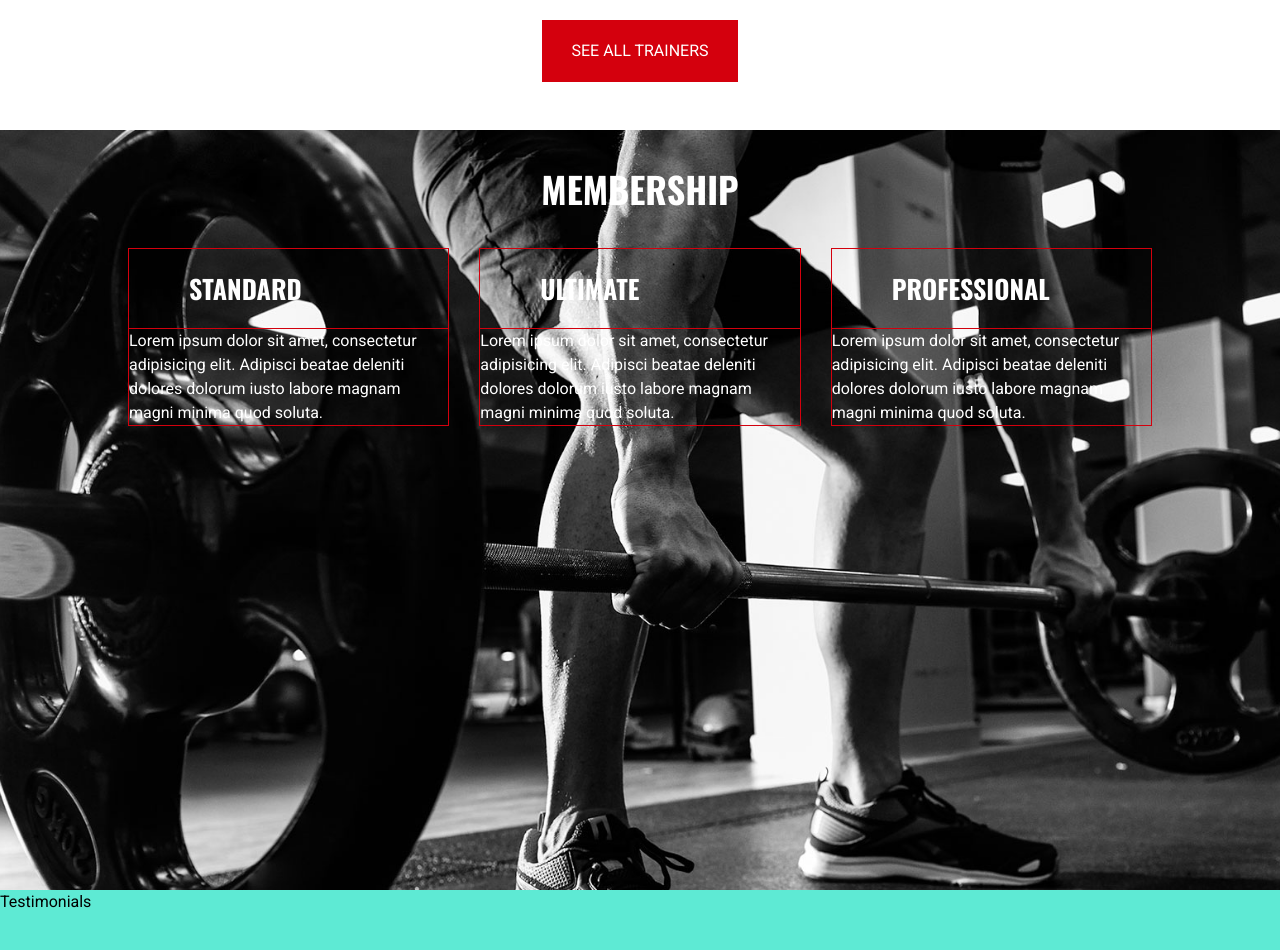
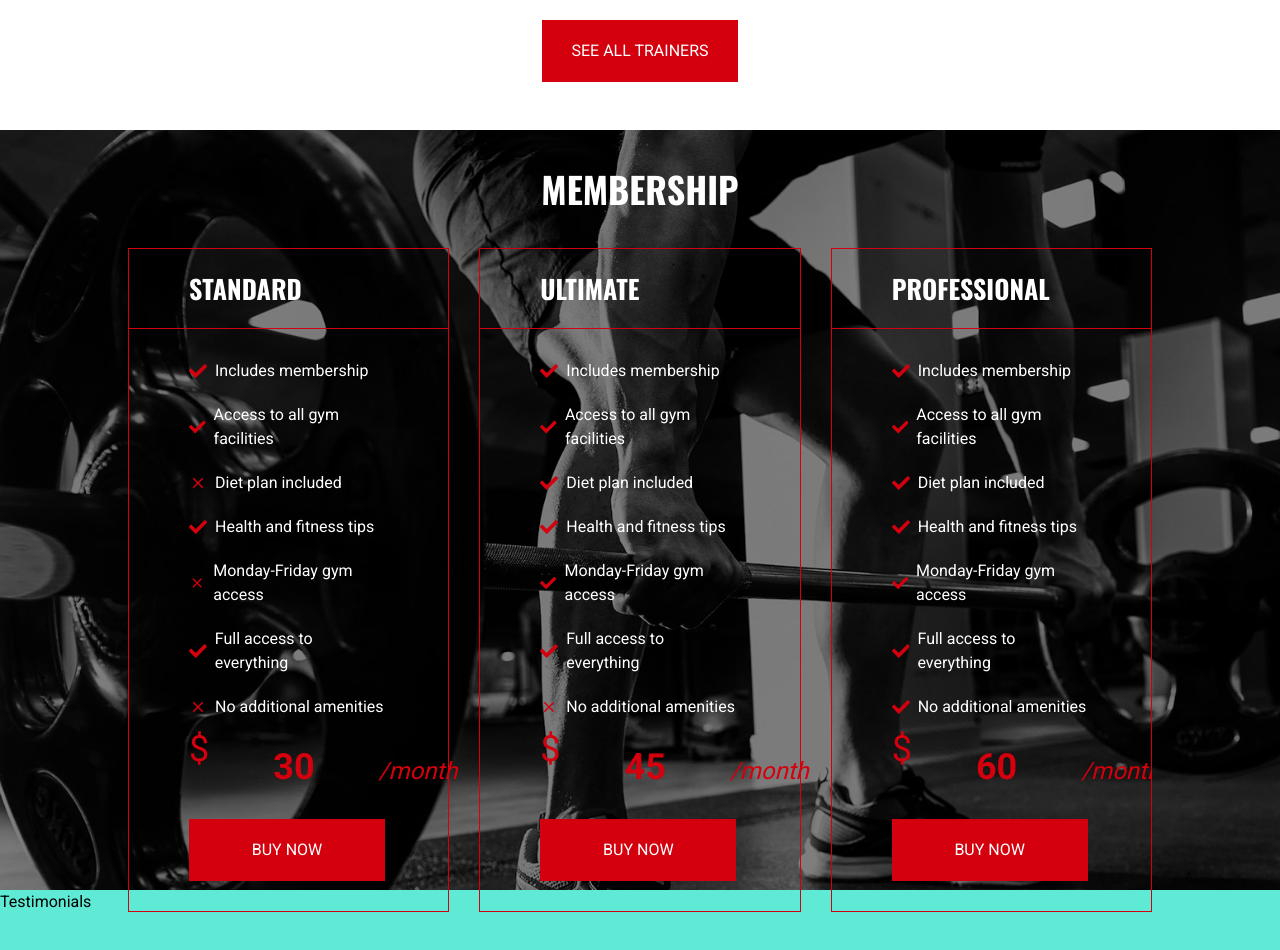
Before and after one commit to wb-keeper/gym, a Next.js app: page / in a window 1280 px wide. Shown: the part 4320-5270 px from the top of the page. Built offline with nearby package versions, Linux system fonts and the light colour scheme.

Commit message:
Worked on Membership, started Testimonial

```diff
--- a/components/Membership.tsx
+++ b/components/Membership.tsx
@@ -1,20 +1,38 @@
 "use client";
 import { motion } from "framer-motion";
 import MembershipSlider from "@/components/MembershipSlider";
+import { fadeIn } from "@/lib/variants";
 
 const Membership = () => {
   return (
-    <section
-      className="py-8 xl:py-0 lg:h-[95vh] bg-membership bg-cover bg-center relative"
+    <motion.section
+      variants={fadeIn("up", 0.2)}
+      initial="hidden"
+      whileInView={"show"}
+      viewport={{ once: false, amount: 0.2 }}
+      className="py-8 xl:py-0 lg:h-[95vh] bg-membership bg-cover bg-center relative before:w-full before:h-full before:bg-black/50 before:absolute before:top-0 before:z-10"
       id="prices"
     >
       <div className="container mx-auto px-0 text-white h-full flex flex-col xl:pt-24 relative z-20">
-        <h2 className="h2 text-white text-center mb-8">Membership</h2>
-        <div>
+        <motion.h2
+          variants={fadeIn("up", 0.4)}
+          initial="hidden"
+          whileInView={"show"}
+          viewport={{ once: false, amount: 0.2 }}
+          className="h2 text-white text-center mb-8"
+        >
+          Membership
+        </motion.h2>
+        <motion.div
+          variants={fadeIn("up", 0.6)}
+          initial="hidden"
+          whileInView={"show"}
+          viewport={{ once: false, amount: 0.2 }}
+        >
           <MembershipSlider />
-        </div>
+        </motion.div>
       </div>
-    </section>
+    </motion.section>
   );
 };
 
--- a/components/MembershipSlider.tsx
+++ b/components/MembershipSlider.tsx
@@ -5,6 +5,9 @@ import { Swiper, SwiperSlide } from "swiper/react";
 import { FaCheck } from "react-icons/fa";
 import { MdClose } from "react-icons/md";
 import { Pagination } from "swiper/modules";
+import { before } from "node:test";
+import CustomButton from "@/components/CustomButton";
+import { motion } from "framer-motion";
 
 const membershipData = [
   {
@@ -130,9 +133,25 @@ const MembershipSlider = () => {
             <div className="py-5 px-[60px] border-b border-accent">
               <h4 className="h4">{item.title}</h4>
             </div>
-            Lorem ipsum dolor sit amet, consectetur adipisicing elit. Adipisci
-            beatae deleniti dolores dolorum iusto labore magnam magni minima
-            quod soluta.
+            <div className="py-[30px] px-[60px]">
+              <ul className="flex flex-col gap-5 mb-7">
+                {item.benefits.map((benefit, index) => (
+                  <li className="flex items-center gap-2" key={index}>
+                    <benefit.icon className="text-accent text-lg" />
+                    {benefit.text}
+                  </li>
+                ))}
+              </ul>
+              <p className="text-accent mb-8 flex gap-16 items-center">
+                <sup className="text-4xl">$</sup>
+                <strong className="text-4xl">{item.price}</strong>
+                <em className="self-end text-2xl">/month</em>
+              </p>
+              <CustomButton
+                text="Buy now"
+                containerStyles="w-[196px] h-[62px]"
+              />
+            </div>
           </div>
         </SwiperSlide>
       ))}
```
